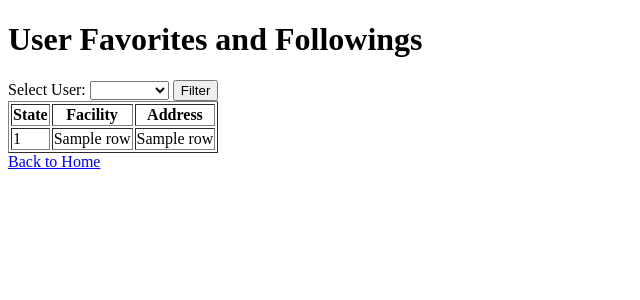
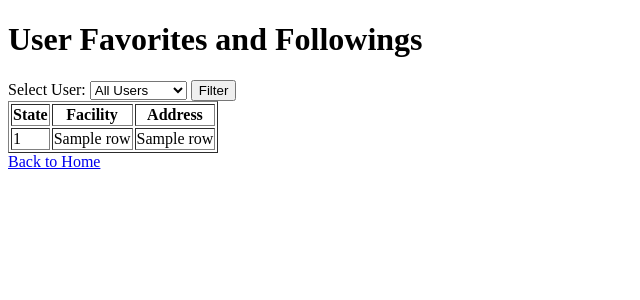
Before and after one commit to JacobMMillion/HealthHub_Database_WebApp, a Flask app: template templates/favorites_follows.html in a window 1280 px wide. Shown: the top 300 px of the page, without its empty margins (0-640 px from the left). Run offline with Flask 3, Linux system fonts and the light colour scheme; the template is opened without the code that fills it: most values are stand-ins (such as "Sample title", 1, 10 or a date in 2020); parts of the project's set-up code (start-up, migrations or seed data) failed here and were passed over.

Commit message:
Update favorites_follows.html

```diff
--- a/templates/favorites_follows.html
+++ b/templates/favorites_follows.html
@@ -11,8 +11,8 @@
     <form method="POST">
         <label for="user">Select User:</label>
         <select name="user" id="user">
-            <option value="">All States</option>
-            {% for state in states %}
+            <option value="">All Users</option>
+            {% for user in users %}
                 <option value="{{ user }}" {% if selected_user == user %}selected{% endif %}>{{ user }}</option>
             {% endfor %}
         </select>
```
